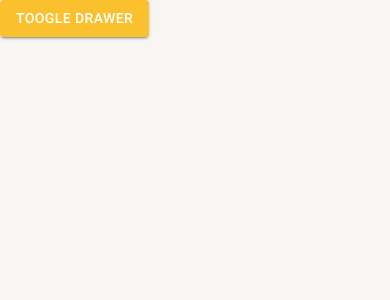
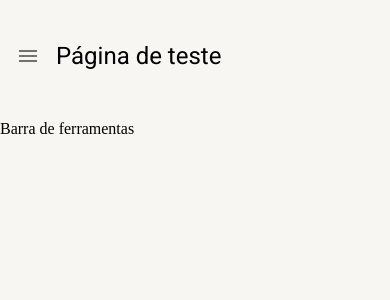
Before and after one commit to deyvsonaguiar/react-material-ui-curso-ts, a React (Create React App) app: page /pagina-inicial in a window 390 px wide. Shown: the top 300 px of the page. Built offline with nearby package versions, Linux system fonts and the light colour scheme.

Commit message:
feat: Criando layout base para as páginas

```diff
--- /dev/null
+++ b/src/pages/dashboard/Dashboard.tsx
@@ -0,0 +1,10 @@
+import { LayoutBaseDePagina } from '../../shared/layouts/LayoutBaseDePagina'
+
+
+export const Dashboard: React.FC = () => {
+  return (
+    <LayoutBaseDePagina titulo='Página de teste'>
+
+    </LayoutBaseDePagina>
+  )
+}
--- a/src/pages/index.ts
+++ b/src/pages/index.ts
@@ -1 +1 @@
-export {}
+export * from './dashboard/Dashboard';
--- a/src/routes/index.tsx
+++ b/src/routes/index.tsx
@@ -1,11 +1,11 @@
-import { Button } from '@mui/material';
 import { useEffect } from 'react';
-import { Route, Routes } from 'react-router-dom';
+import { Navigate, Route, Routes } from 'react-router-dom';
+import { Dashboard } from '../pages';
 import { useAppDrawerContext } from '../shared/contexts';
 
 export const AppRoutes = () => {
 
-  const { toggleDrawerOpen, setDrawerOptions } = useAppDrawerContext()
+  const { setDrawerOptions } = useAppDrawerContext()
 
   useEffect(() => {
     setDrawerOptions([
@@ -20,9 +20,9 @@ export const AppRoutes = () => {
   return (
     <Routes>
       <Route path="/pagina-inicial"
-        element={<Button variant='contained' color='primary' onClick={toggleDrawerOpen}>Toogle Drawer</Button> }
+        element={<Dashboard />}
       />
-      {/** <Route path="*" element={<Navigate to="/pagina-inicial" />} /> */}
+      <Route path="*" element={<Navigate to="/pagina-inicial" />} />
     </Routes>
   );
 };
--- /dev/null
+++ b/src/shared/layouts/LayoutBaseDePagina.tsx
@@ -0,0 +1,26 @@
+import { Icon, IconButton, Typography, useMediaQuery, useTheme } from '@mui/material'
+import { Box } from '@mui/system'
+import { useAppDrawerContext } from '../contexts'
+
+interface ILayoutBaseDePaginaProps {
+  children?: React.ReactNode
+  titulo: string
+}
+
+export const LayoutBaseDePagina: React.FC<ILayoutBaseDePaginaProps> = ({ children, titulo }) => {
+
+  const theme = useTheme()
+  const smDown = useMediaQuery(theme.breakpoints.down('sm'))
+  const {toggleDrawerOpen} = useAppDrawerContext()
+
+  return (
+    <Box height='100%' display='flex' flexDirection='column' gap={1}>
+      <Box padding={1} display='flex' alignItems='center' height={theme.spacing(12)} gap={1}>
+        {smDown && (<IconButton onClick={toggleDrawerOpen}><Icon>menu</Icon></IconButton>)}
+        <Typography variant='h5'>{titulo}</Typography>
+      </Box>
+      <Box>Barra de ferramentas</Box>
+      <Box>{children}</Box>
+    </Box>
+  )
+}
--- a/src/shared/layouts/index.ts
+++ b/src/shared/layouts/index.ts
@@ -1 +1 @@
-export {}
+export * from './LayoutBaseDePagina';
```
